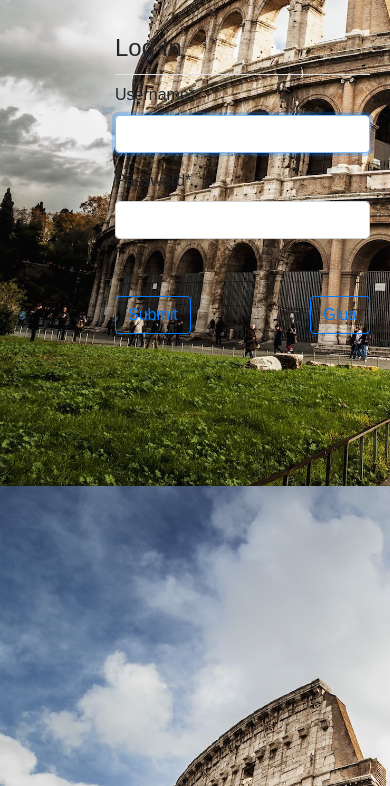
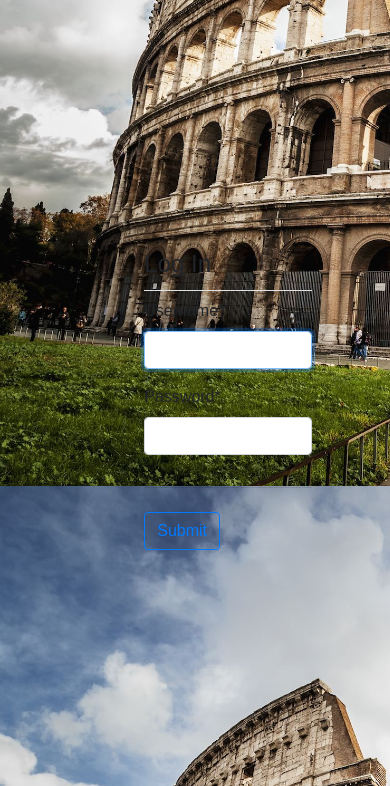
Before and after one commit to IndependentKoala/Vetvacltd, a Django app: page /login/ in a window 390 px wide. Shown: the part 58-844 px from the top of the page. Run offline with Django 3.2, Linux system fonts and the light colour scheme; some libraries are stand-ins or nearby versions.

Commit message:
removed glua in login and centered login page

```diff
--- a/Glua/Inventory/templates/Inventory/base.html
+++ b/Glua/Inventory/templates/Inventory/base.html
@@ -7,12 +7,11 @@
     <meta name="viewport" content="width=device-width, initial-scale=1.0">
     <link rel="stylesheet" href="{% static 'Inventory/css/bootstrap.css' %}">
     <link rel="stylesheet" href="{% static 'Inventory/css/style.css' %}">
-        <!-- Bootstrap 4 CSS (global) -->
+    <!-- Bootstrap 4 CSS (global) -->
     <link href="https://stackpath.bootstrapcdn.com/bootstrap/4.5.2/css/bootstrap.min.css" rel="stylesheet">
     <script src="https://code.jquery.com/jquery-3.5.1.slim.min.js"></script>
     <script src="https://stackpath.bootstrapcdn.com/bootstrap/4.5.2/js/bootstrap.bundle.min.js"></script>
     <link rel="stylesheet" href="https://cdnjs.cloudflare.com/ajax/libs/font-awesome/5.15.4/css/all.min.css">
-
 
     <title>Pharmsaveltd</title>
     <style>
@@ -82,6 +81,10 @@
             .main-content {
                 margin-left: 0;
                 margin-top: 60px;
+                display: flex;
+                justify-content: center;
+                align-items: center;
+                flex-direction: column;
             }
 
             /* Navbar styles for smaller screens */
@@ -219,8 +222,6 @@
         {% block content %}
         {% endblock content %}
     </div>
-
-
 </body>
 
 </html>
--- a/Glua/Inventory/templates/Inventory/login.html
+++ b/Glua/Inventory/templates/Inventory/login.html
@@ -15,9 +15,9 @@
           <button type="submit" class="btn btn-outline-primary mt-2">
             Submit
           </button>
-          <a href="{% url 'home' %}" type="submit" class="btn btn-outline-primary mt-2 ml-auto">
+          <!-- <a href="{% url 'home' %}" type="submit" class="btn btn-outline-primary mt-2 ml-auto">
             Glua
-          </a>
+          </a> -->
         </div>
       </div>
     </div>
```
